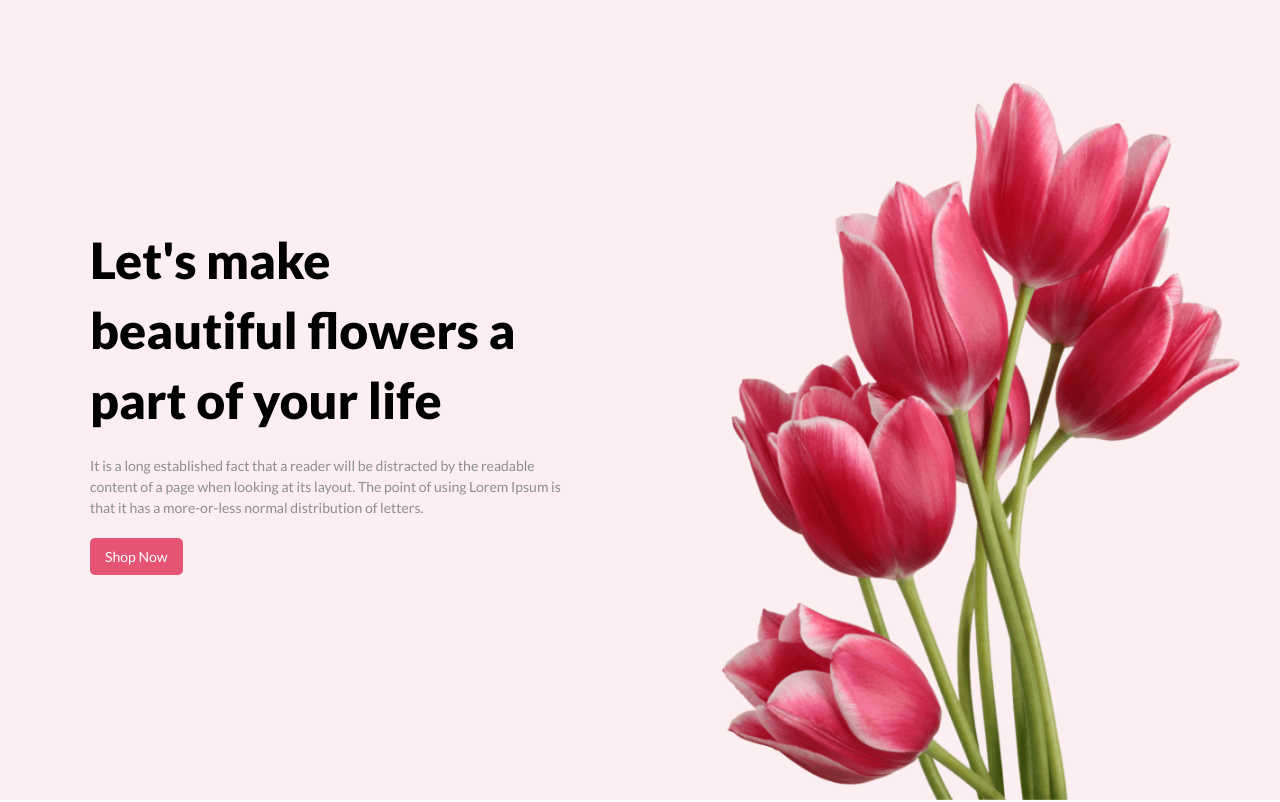
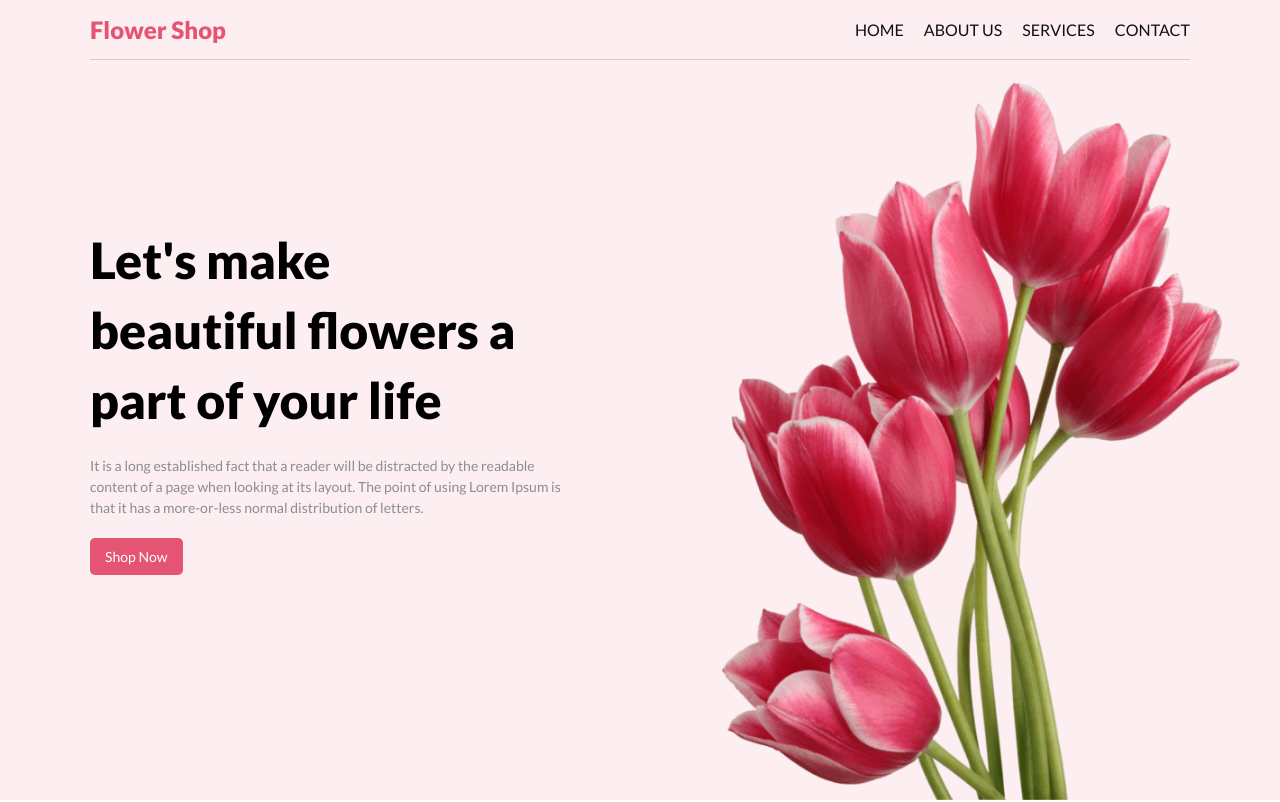
Before and after one commit to imranrabby/flower-shop, a plain HTML site: page index.html in a window 1280 px wide. Shown: the top 802 px of the page. Drawn offline with Linux system fonts and the light colour scheme.

Commit message:
full site

```diff
--- a/index.html
+++ b/index.html
@@ -9,6 +9,17 @@
 </head>
 
 <body>
+    <header>
+        <div class="navbar">
+            <div class="logo">Flower Shop</div>
+            <div class="menu-item">
+                <li><a href="">Home</a></li>
+                <li><a href="">About Us</a></li>
+                <li><a href="">Services</a></li>
+                <li><a href="">Contact</a></li>
+            </div>
+        </div>
+    </header>
     <div class="section1">
         <div class="container">
             <div class="sec1" id="box1">
--- a/style.css
+++ b/style.css
@@ -231,3 +231,45 @@ footer .container{
     padding: 0;
 
 }
+
+
+/* ++++++header+++++++++++++++ */
+header{
+
+    top: 0;
+    left: 0;
+    width: 100vw;
+    z-index: 9;
+    position: absolute;
+    height: 60px;
+
+}
+.navbar{
+    width: 1100px;
+    height: 100%;
+    margin: 0 auto;
+    display: flex;
+    justify-content: space-between;
+    align-items: center;
+    border-bottom: 1px solid #e5547352;
+}
+.logo{
+    color: #E55473;
+    font-size: 24px;
+    font-weight: 800;
+}
+.menu-item{
+    list-style: none;
+    display: flex;
+    justify-content: end;
+
+
+
+}
+.menu-item a{
+    text-transform: uppercase;
+
+    padding-left: 20px;
+    text-decoration: none;
+    color: #111010;
+}
```
